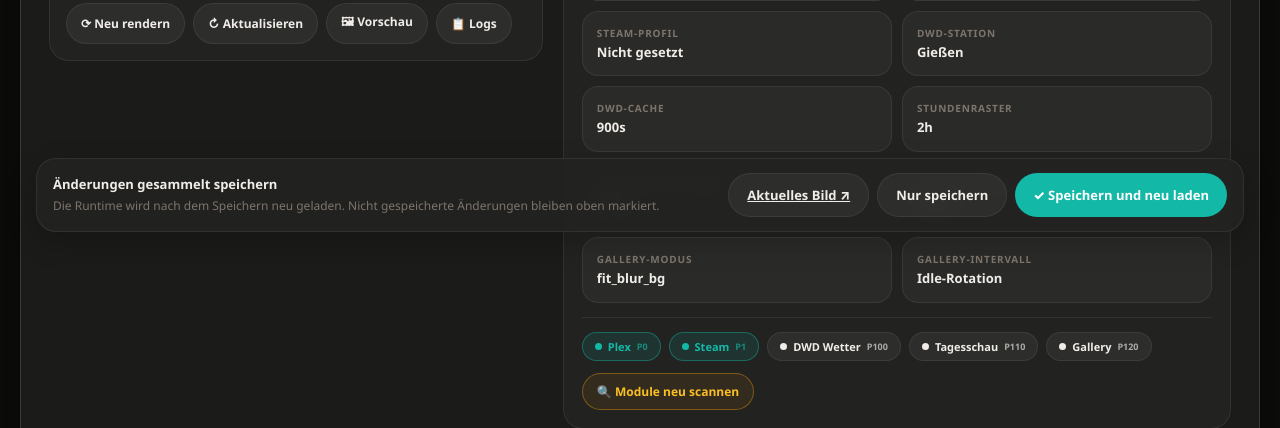
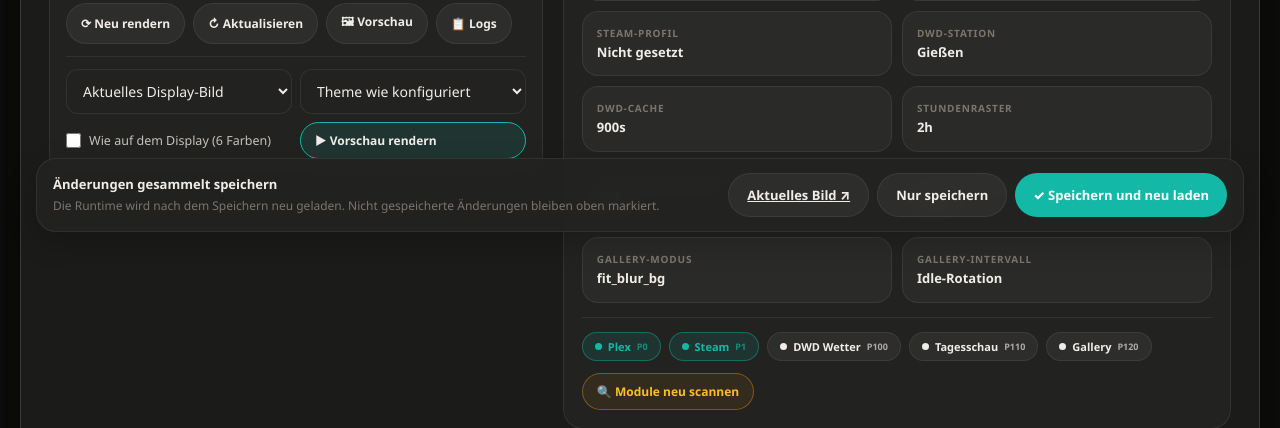
Before and after one commit to N0cky/E-Ink, a Flask app: page /settings in a window 1280 px wide. Shown: the part 552-980 px from the top of the page. Run offline with Flask 3, Linux system fonts and the light colour scheme; data that the repository does not hold is empty; some libraries are stand-ins or nearby versions.

Commit message:
Add on-demand module preview with theme override and Spectra 6 simulation
Block 6a of the September roadmap.

- New GET /api/preview/<module_id>.png renders one module right now
  without touching the display image or ESP32 state. Runs under the
  render lock. ?theme=dark|light overrides DISPLAY_THEME for that render
  only, ?device=1 returns the 6-colour preview exactly as convert_to_spectra6
  produces it for the display. 404 with a JSON message when the module
  has no content (e.g. Plex idle), 400 for unknown themes.
- config.override_runtime_config(**changes) context manager swaps the
  RuntimeConfig temporarily (settings_values kept in sync) and restores it
  on exit, also on exceptions. AVAILABLE_THEMES lists the known themes.
- Settings page: module select, theme select and a "wie auf dem Display
  (6 Farben)" checkbox under the preview. Preview loads via fetch so
  server errors show as text instead of a broken image. Auto-refresh
  only touches the live image, never a module preview.
- tests/test_preview.py (8 tests): override lifecycle, PNG response,
  state untouched, theme reaches the module and is restored, device
  mode yields <= 6 colours, error paths.

Co-Authored-By: Claude Fable 5.1 <noreply@anthropic.com>

```diff
--- a/app/config.py
+++ b/app/config.py
@@ -12,10 +12,11 @@ importieren – es steht am Anfang der Dependency-Chain.
 
 from __future__ import annotations
 
+import contextlib
 import functools
 import os
 import re
-from dataclasses import dataclass, field
+from dataclasses import dataclass, field, replace as _dc_replace
 from pathlib import Path
 
 from dotenv import dotenv_values
@@ -405,6 +406,33 @@ def get_cfg() -> RuntimeConfig:
     return _cfg
 
 
+# Alle Display-Themes, die Module kennen müssen (Settings-Select + Vorschau)
+AVAILABLE_THEMES: tuple[str, ...] = ("dark", "light")
+
+
+@contextlib.contextmanager
+def override_runtime_config(**changes):
+    """
+    Ersetzt die RuntimeConfig vorübergehend (z. B. display_theme für eine
+    Vorschau). Nur unter dem Render-Lock des Servers verwenden, damit kein
+    paralleler Render die Änderung sieht. Stellt beim Verlassen die alte
+    Config wieder her, auch bei Exceptions.
+    """
+    global _cfg
+    previous = _cfg
+    if not changes:
+        yield previous
+        return
+    settings = dict(previous.settings_values)
+    if "display_theme" in changes:
+        settings["DISPLAY_THEME"] = str(changes["display_theme"])
+    _cfg = _dc_replace(previous, settings_values=settings, **changes)
+    try:
+        yield _cfg
+    finally:
+        _cfg = previous
+
+
 def get_setting(name: str, default: str = "") -> str:
     value = _cfg.settings_values.get(name)
     if value is None or value == "":
--- a/app/server.py
+++ b/app/server.py
@@ -683,6 +683,62 @@ def current_bmp():
     return send_file(str(CURRENT_BMP_PATH), mimetype="image/bmp", max_age=0)
 
 
+# ── Modul-Vorschau ───────────────────────────────────────────────────────────
+
+def render_module_preview(module_id: str, theme: str | None = None, device: bool = False) -> Image.Image | None:
+    """
+    Rendert ein einzelnes Modul on-demand, ohne das Display-Bild anzufassen.
+    theme überschreibt DISPLAY_THEME nur für diesen Render. device=True
+    liefert die 6-Farben-Vorschau, wie sie das Spectra-6-Display zeigt.
+    Gibt None zurück, wenn das Modul gerade keinen Inhalt hat.
+    """
+    from app.config import override_runtime_config
+
+    mod = _registry.get_module_by_id(module_id)
+    if mod is None:
+        raise LookupError(module_id)
+
+    with _render_lock:
+        changes = {"display_theme": theme} if theme else {}
+        with override_runtime_config(**changes):
+            env = get_settings_values()
+            content = mod.fetch_content(env)
+            if content is None:
+                return None
+            image = mod.render(env, content)
+
+    if device:
+        _, image = convert_to_spectra6(image)
+    return image
+
+
+@app.route("/api/preview/<module_id>.png", methods=["GET"])
+def api_preview(module_id: str):
+    from app.config import AVAILABLE_THEMES
+    theme = (request.args.get("theme") or "").strip().lower() or None
+    if theme and theme not in AVAILABLE_THEMES:
+        return jsonify({"ok": False, "error": f"Unbekanntes Theme: {theme}"}), 400
+    device = request.args.get("device", "").strip().lower() in ("1", "true", "yes")
+
+    try:
+        image = render_module_preview(module_id, theme=theme, device=device)
+    except LookupError:
+        return jsonify({"ok": False, "error": "Unbekanntes Modul"}), 404
+    except Exception as exc:
+        log.error(f"preview [{module_id}]: {exc}", exc_info=True)
+        return jsonify({"ok": False, "error": str(exc)}), 500
+
+    if image is None:
+        return jsonify({"ok": False, "error": "Modul liefert gerade keinen Inhalt"}), 404
+
+    buf = io.BytesIO()
+    image.save(buf, "PNG")
+    buf.seek(0)
+    response = send_file(buf, mimetype="image/png", max_age=0)
+    response.headers["Cache-Control"] = "no-store"
+    return response
+
+
 # ── ESP32-Endpunkte ──────────────────────────────────────────────────────────
 
 @app.route("/hash", methods=["GET"])
--- a/templates/settings.html
+++ b/templates/settings.html
@@ -61,6 +61,12 @@
 }
 @keyframes spin { to { transform: rotate(360deg); } }
 .preview-actions { padding: 14px 16px 16px; }
+.preview-tools { display: grid; gap: 8px; margin-top: 12px; padding-top: 12px; border-top: 1px solid var(--border); }
+.preview-tools-row { display: grid; grid-template-columns: 1fr 1fr; gap: 8px; align-items: center; }
+.preview-tools select { width: 100%; }
+.preview-check { display: flex; align-items: center; gap: 8px; font-size: 12.5px; color: var(--text-soft); cursor: pointer; }
+.preview-check input { accent-color: var(--accent); width: 15px; height: 15px; }
+@media (max-width: 600px) { .preview-tools-row { grid-template-columns: 1fr; } }
 .preview-meta { color: var(--muted); font-size: 12px; line-height: 1.5; margin-bottom: 12px; }
 .preview-buttons { display: flex; flex-wrap: wrap; gap: 8px; }
 
@@ -379,6 +385,29 @@ input::placeholder { color: var(--muted); }
                     <a class="pill-btn" href="/current.png" target="_blank" rel="noreferrer" id="openPreviewBtn">🖼 Vorschau</a>
                     <a class="pill-btn" href="/logs">📋 Logs</a>
                 </div>
+
+                {# Modul-Vorschau: ein Modul on-demand rendern, ohne das Display anzufassen #}
+                <div class="preview-tools">
+                    <div class="preview-tools-row">
+                        <select id="previewModule" aria-label="Modul für die Vorschau">
+                            <option value="">Aktuelles Display-Bild</option>
+                            {% for m in modules %}
+                            <option value="{{ m.id }}">{{ m.name }}{% if m.kind == 'priority' %} (Prioritätsmodul){% endif %}</option>
+                            {% endfor %}
+                        </select>
+                        <select id="previewTheme" aria-label="Theme für die Vorschau">
+                            <option value="">Theme wie konfiguriert</option>
+                            <option value="dark">Dark</option>
+                            <option value="light">Light</option>
+                        </select>
+                    </div>
+                    <div class="preview-tools-row">
+                        <label class="preview-check" title="Zeigt das Bild so, wie das Spectra-6-Display es nach dem Dithering darstellt">
+                            <input type="checkbox" id="previewDevice"> Wie auf dem Display (6 Farben)
+                        </label>
+                        <button class="pill-btn primary" type="button" id="previewRenderBtn">▶ Vorschau rendern</button>
+                    </div>
+                </div>
             </div>
         </div>
 
@@ -476,8 +505,23 @@ function togglePw(btn) {
     var hint  = document.getElementById('previewHint');
     var openPreviewBtn = document.getElementById('openPreviewBtn');
 
+    var moduleSel = document.getElementById('previewModule');
+    var themeSel  = document.getElementById('previewTheme');
+    var deviceCb  = document.getElementById('previewDevice');
+    var previewBtn = document.getElementById('previewRenderBtn');
+
     function previewUrl() {
         return '/current.png?t=' + Date.now();
+    }
+
+    function modulePreviewUrl() {
+        var id = moduleSel.value;
+        if (!id) return null;
+        var params = new URLSearchParams();
+        if (themeSel.value) params.set('theme', themeSel.value);
+        if (deviceCb.checked) params.set('device', '1');
+        params.set('t', String(Date.now()));
+        return '/api/preview/' + encodeURIComponent(id) + '.png?' + params.toString();
     }
 
     function syncPreviewTargets(url) {
@@ -499,9 +543,47 @@ function togglePw(btn) {
         tmp.src = newSrc;
     }
 
-    setInterval(function () { refreshPreview('automatisch'); }, 30000);
+    /* Modul-Vorschau: rendert ein Modul on-demand. Fehler kommen als JSON. */
+    function renderModulePreview() {
+        var url = modulePreviewUrl();
+        if (!url) { refreshPreview('aktuelles Bild'); return; }
+        var label = moduleSel.options[moduleSel.selectedIndex].textContent;
+        frame.classList.add('loading');
+        previewBtn.disabled = true; previewBtn.textContent = '▶ Rendert…';
+        hint.textContent = 'Rendere ' + label + ' …';
+        fetch(url)
+            .then(function (r) {
+                if (!r.ok) {
+                    return r.json().then(function (j) { throw new Error(j.error || ('HTTP ' + r.status)); });
+                }
+                return r.blob();
+            })
+            .then(function (blob) {
+                var objectUrl = URL.createObjectURL(blob);
+                img.src = objectUrl;
+                syncPreviewTargets(objectUrl);
+                hint.textContent = 'Vorschau: ' + label
+                    + (themeSel.value ? ' · ' + themeSel.value : '')
+                    + (deviceCb.checked ? ' · 6 Farben' : '')
+                    + ' · ' + new Date().toLocaleTimeString('de-DE');
+            })
+            .catch(function (err) {
+                hint.textContent = label + ': ' + err.message;
+            })
+            .finally(function () {
+                frame.classList.remove('loading');
+                previewBtn.disabled = false; previewBtn.textContent = '▶ Vorschau rendern';
+            });
+    }
+
+    /* Auto-Refresh nur für das aktuelle Display-Bild, nie für Modul-Vorschauen */
+    setInterval(function () { if (!moduleSel.value) refreshPreview('automatisch'); }, 30000);
     syncPreviewTargets(previewUrl());
-    document.getElementById('refreshPreviewBtn').addEventListener('click', function () { refreshPreview('manuell'); });
+    previewBtn.addEventListener('click', renderModulePreview);
+    moduleSel.addEventListener('change', function () { if (!moduleSel.value) refreshPreview('aktuelles Bild'); });
+    document.getElementById('refreshPreviewBtn').addEventListener('click', function () {
+        if (moduleSel.value) { renderModulePreview(); } else { refreshPreview('manuell'); }
+    });
     document.getElementById('rerenderBtn').addEventListener('click', function () {
         var btn = this;
         btn.disabled = true; btn.textContent = '⟳ Rendert…';
```
Also changed, not shown: tests/test_preview.py (added, +111 -0 lines), README.md.
